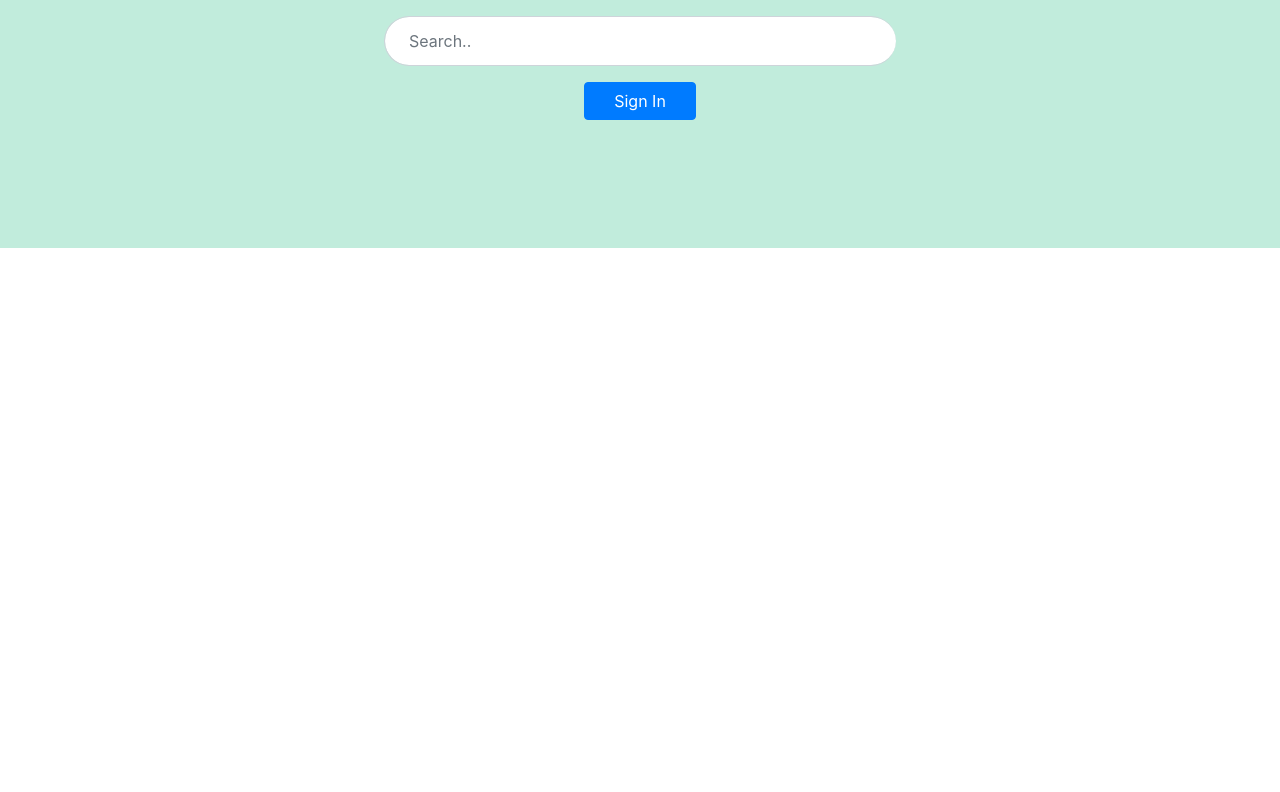
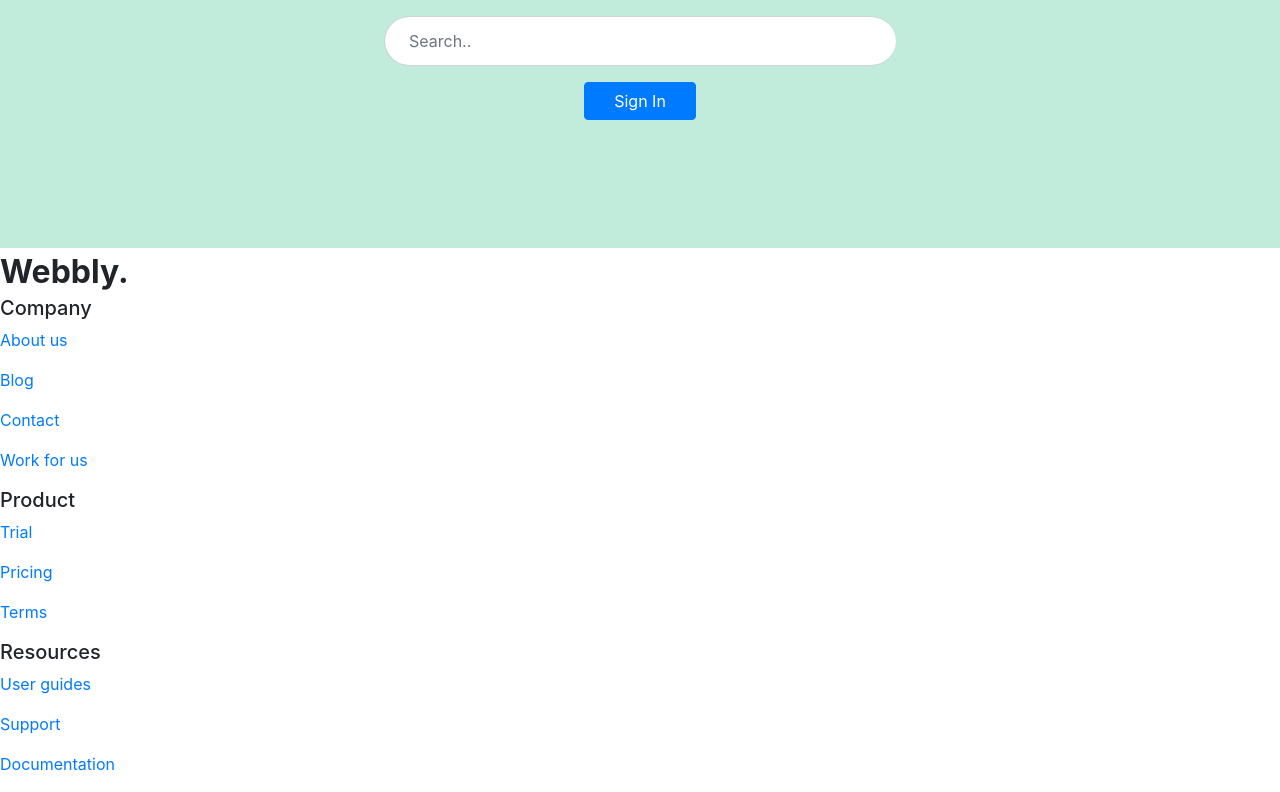
Before and after one commit to MichaelGee/webbly, a React (Create React App) app: page / in a window 1280 px wide. Shown: the part 1674-2466 px from the top of the page. Before the commit the page ends 1922 px from the top, so only its background shows below. Built offline with nearby package versions, Linux system fonts and the light colour scheme.

Commit message:
code refactored

```diff
--- /dev/null
+++ b/src/components/banner.js
@@ -0,0 +1,42 @@
+import React from "react";
+import { faSearch } from "@fortawesome/free-solid-svg-icons";
+import { FontAwesomeIcon } from "@fortawesome/react-fontawesome";
+import { Form, Col, InputGroup } from "react-bootstrap";
+
+export default function Banner() {
+  return (
+    <div>
+      <Col>
+        <section className='section1'>
+          <div className='container'>
+            {/* Section 1 text */}
+            <h2>Knowledge Base</h2>
+            <h4>
+              All the resources you need to get the most out of <br /> our
+              product, quality and effectively!
+            </h4>
+            {/* Search Bar */}
+            <div className='search-bar'>
+              <Form>
+                <Form.Group>
+                  <InputGroup>
+                    <Form.Control
+                      type='text'
+                      placeholder='Search..'
+                      className='search'
+                    />
+                    <InputGroup.Prepend>
+                      <InputGroup.Text className='searchButton'>
+                        <FontAwesomeIcon icon={faSearch} />
+                      </InputGroup.Text>
+                    </InputGroup.Prepend>
+                  </InputGroup>
+                </Form.Group>
+              </Form>
+            </div>
+          </div>
+        </section>
+      </Col>
+    </div>
+  );
+}
--- /dev/null
+++ b/src/components/footer.js
@@ -0,0 +1,50 @@
+import React from "react";
+
+export default function Footer() {
+  return (
+    <div className='footer'>
+      <div className='brand'>
+        Webbly<span>.</span>
+      </div>
+      <div className='first-col'>
+        <h5>Company</h5>
+        <p>
+          <a href='#'>About us</a>
+        </p>
+        <p>
+          <a href='#'>Blog</a>
+        </p>
+        <p>
+          <a href='#'>Contact</a>
+        </p>
+        <p>
+          <a href='#'>Work for us</a>
+        </p>
+      </div>
+      <div className='second-col'>
+        <h5>Product</h5>
+        <p>
+          <a href='#'>Trial</a>
+        </p>
+        <p>
+          <a href='#'>Pricing</a>
+        </p>
+        <p>
+          <a href='#'>Terms</a>
+        </p>
+      </div>
+      <div className='third-col'>
+        <h5>Resources</h5>
+        <p>
+          <a href='#'>User guides</a>
+        </p>
+        <p>
+          <a href='#'>Support</a>
+        </p>
+        <p>
+          <a href='#'>Documentation</a>
+        </p>
+      </div>
+    </div>
+  );
+}
--- a/src/components/home.js
+++ b/src/components/home.js
@@ -1,94 +1,20 @@
 import React from "react";
 import Navi from "./navbar";
+import Banner from "./banner";
 import Cards from "./cards";
+import Resources from "./resources";
 import Contact from "./contact";
-import {
-  faSearch,
-  faLink,
-  faPencilAlt,
-  faCommentAlt
-} from "@fortawesome/free-solid-svg-icons";
-import { FontAwesomeIcon } from "@fortawesome/react-fontawesome";
-import { Form, Col, InputGroup } from "react-bootstrap";
+import Footer from "./footer";
 
 const Homepage = () => {
   return (
     <div>
       <Navi />
-      <Col>
-        <section className='section1'>
-          <div className='container'>
-            {/* Section 1 text */}
-            <h2>Knowledge Base</h2>
-            <h4>
-              All the resources you need to get the most out of <br /> our
-              product, quality and effectively!
-            </h4>
-            {/* Search Bar */}
-            <div className='search-bar'>
-              <Form>
-                <Form.Group>
-                  <InputGroup>
-                    <Form.Control
-                      type='text'
-                      placeholder='Search..'
-                      className='search'
-                    />
-                    <InputGroup.Prepend>
-                      <InputGroup.Text className='searchButton'>
-                        <FontAwesomeIcon icon={faSearch} />
-                      </InputGroup.Text>
-                    </InputGroup.Prepend>
-                  </InputGroup>
-                </Form.Group>
-              </Form>
-            </div>
-          </div>
-        </section>
-      </Col>
+      <Banner />
       <Cards />
-      <section className='section2'>
-        <article className='article_column1'>
-          <h4 className='article_title1'>Popular Articles</h4>
-          <FontAwesomeIcon className='section-icon' icon={faLink} />
-          <p>Creating a new project</p>
-          <FontAwesomeIcon className='section-icon' icon={faLink} />
-          <p>Export assets & images as a zip file</p>
-          <FontAwesomeIcon className='section-icon' icon={faLink} />
-          <p>Deploy a project to the cloud with AWS</p>
-          <FontAwesomeIcon className='section-icon' icon={faLink} />
-          <p>Create a team and manage access tokens</p>
-          <FontAwesomeIcon className='section-icon' icon={faLink} />
-          <p>Upgrade your account</p>
-        </article>
-        <article className='article_column2'>
-          <h4 className='article_title2'>Latest Tutorials</h4>
-          <FontAwesomeIcon className='section-icon' icon={faPencilAlt} />
-          <p>Designing and building a web app from scratch</p>
-          <FontAwesomeIcon className='section-icon' icon={faPencilAlt} />
-          <p>How to use sketch symbols</p>
-          <FontAwesomeIcon className='section-icon' icon={faPencilAlt} />
-          <p>Node authentication with passport</p>
-          <FontAwesomeIcon className='section-icon' icon={faPencilAlt} />
-          <p>React Native todo app</p>
-          <FontAwesomeIcon className='section-icon' icon={faPencilAlt} />
-          <p>How to set up continous integration server</p>
-        </article>
-        <article className='article_column3'>
-          <h4 className='article_title3'>From our Forums</h4>
-          <FontAwesomeIcon className='section-icon' icon={faCommentAlt} />
-          <p>How to set up custom DNS: James Gordon</p>
-          <FontAwesomeIcon className='section-icon' icon={faCommentAlt} />
-          <p>Check out my latest creation: Kelvin Dart</p>
-          <FontAwesomeIcon className='section-icon' icon={faCommentAlt} />
-          <p>Is Webble down for you guys?: Neville Griff</p>
-          <FontAwesomeIcon className='section-icon' icon={faCommentAlt} />
-          <p>Welcome to the new website!: Daya Chitan</p>
-          <FontAwesomeIcon className='section-icon' icon={faCommentAlt} />
-          <p>How can i add icons to m build: Diana Larry</p>
-        </article>
-      </section>
+      <Resources />
       <Contact />
+      <Footer />
     </div>
   );
 };
--- /dev/null
+++ b/src/components/resources.js
@@ -0,0 +1,55 @@
+import React from "react";
+import {
+  faLink,
+  faPencilAlt,
+  faCommentAlt
+} from "@fortawesome/free-solid-svg-icons";
+import { FontAwesomeIcon } from "@fortawesome/react-fontawesome";
+
+export default function Resources() {
+  return (
+    <div>
+      <section className='section2'>
+        <article className='article_column1'>
+          <h4 className='article_title1'>Popular Articles</h4>
+          <FontAwesomeIcon className='section-icon' icon={faLink} />
+          <p>Creating a new project</p>
+          <FontAwesomeIcon className='section-icon' icon={faLink} />
+          <p>Export assets & images as a zip file</p>
+          <FontAwesomeIcon className='section-icon' icon={faLink} />
+          <p>Deploy a project to the cloud with AWS</p>
+          <FontAwesomeIcon className='section-icon' icon={faLink} />
+          <p>Create a team and manage access tokens</p>
+          <FontAwesomeIcon className='section-icon' icon={faLink} />
+          <p>Upgrade your account</p>
+        </article>
+        <article className='article_column2'>
+          <h4 className='article_title2'>Latest Tutorials</h4>
+          <FontAwesomeIcon className='section-icon' icon={faPencilAlt} />
+          <p>Designing and building a web app from scratch</p>
+          <FontAwesomeIcon className='section-icon' icon={faPencilAlt} />
+          <p>How to use sketch symbols</p>
+          <FontAwesomeIcon className='section-icon' icon={faPencilAlt} />
+          <p>Node authentication with passport</p>
+          <FontAwesomeIcon className='section-icon' icon={faPencilAlt} />
+          <p>React Native todo app</p>
+          <FontAwesomeIcon className='section-icon' icon={faPencilAlt} />
+          <p>How to set up continous integration server</p>
+        </article>
+        <article className='article_column3'>
+          <h4 className='article_title3'>From our Forums</h4>
+          <FontAwesomeIcon className='section-icon' icon={faCommentAlt} />
+          <p>How to set up custom DNS: James Gordon</p>
+          <FontAwesomeIcon className='section-icon' icon={faCommentAlt} />
+          <p>Check out my latest creation: Kelvin Dart</p>
+          <FontAwesomeIcon className='section-icon' icon={faCommentAlt} />
+          <p>Is Webble down for you guys?: Neville Griff</p>
+          <FontAwesomeIcon className='section-icon' icon={faCommentAlt} />
+          <p>Welcome to the new website!: Daya Chitan</p>
+          <FontAwesomeIcon className='section-icon' icon={faCommentAlt} />
+          <p>How can i add icons to m build: Diana Larry</p>
+        </article>
+      </section>
+    </div>
+  );
+}
```
